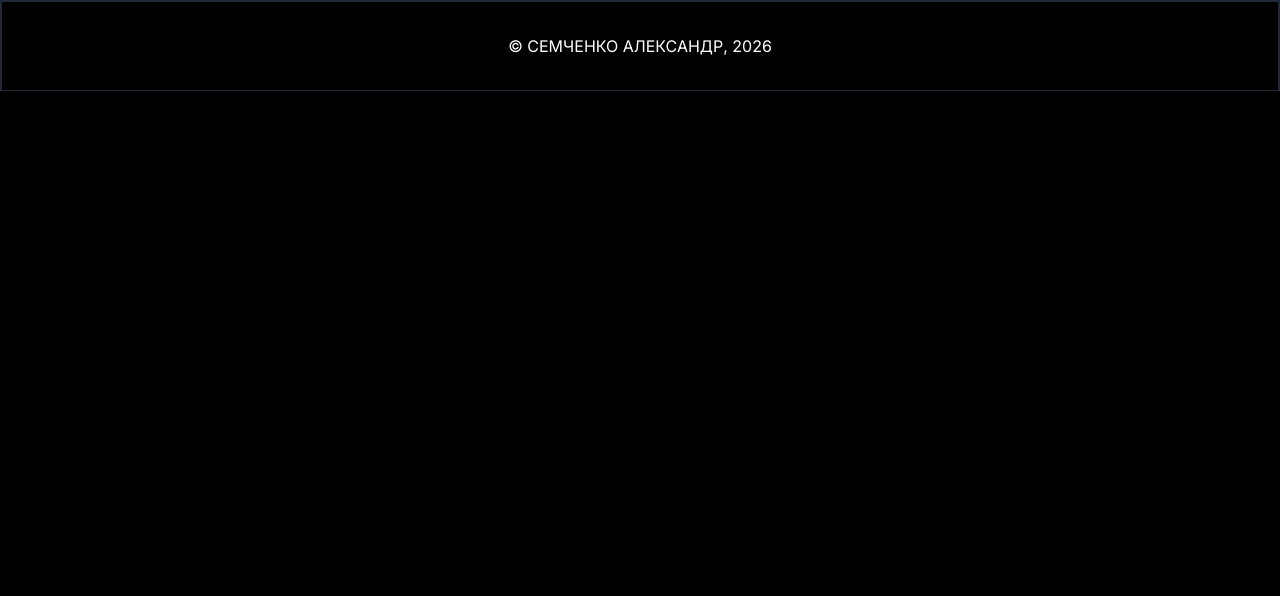
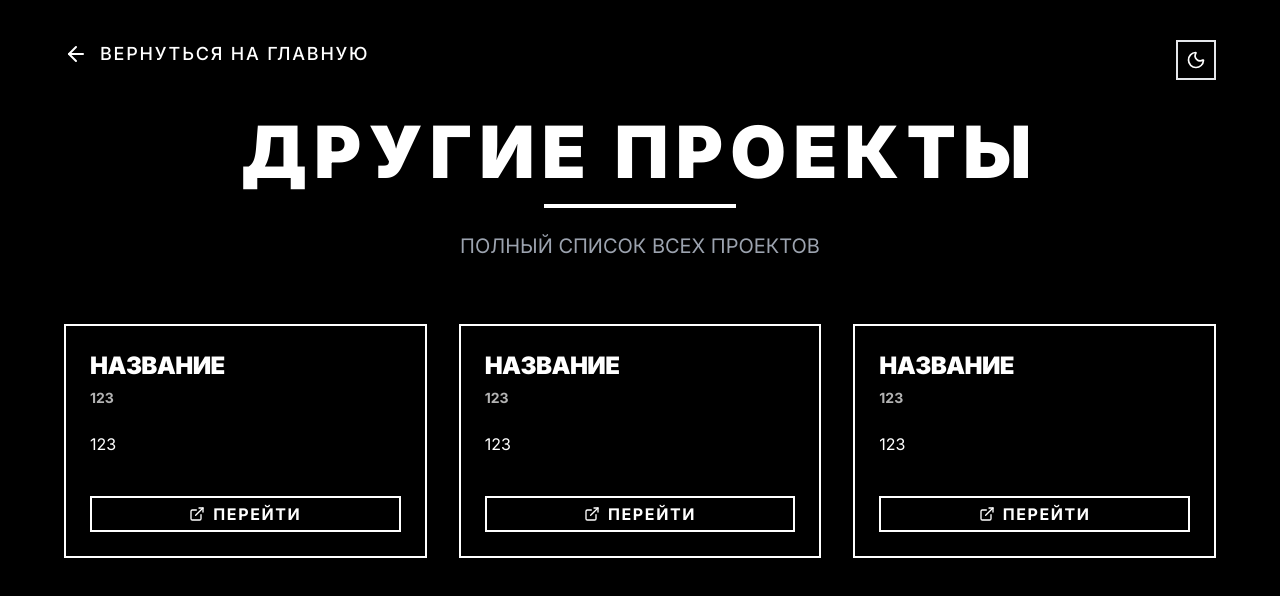
Before and after one commit to reDdboy/My_Lending, a React (Vite) app: page /projects in a window 1280 px wide. Shown: the top 596 px of the page. Built offline with nearby package versions, Linux system fonts and the light colour scheme.

Commit message:
work work

```diff
--- a/src/App.tsx
+++ b/src/App.tsx
@@ -18,7 +18,8 @@ function App() {
                     <Route path="/" element={<Home />} />
 
                     {/* Страница других проектов */}
-                    <Route path="/MoreProject" element={<MoreProject />} />
+                    <Route path="/projects" element={<MoreProject />} />
+                    <Route path="*" element={<Home />} />
                 </Routes>
 
                 {/* Подвал */}
--- a/src/components/Project/Project.tsx
+++ b/src/components/Project/Project.tsx
@@ -62,7 +62,7 @@ function SpotlightCard({ project }: { project: ProjectData }) {
 function Project() {
     const projects: ProjectData[] = [
         {
-            title: "ДОКУМЕНТАЦИЯ ВКОНКТАКТЕ",
+            title: "ДОКУМЕНТАЦИЯ ВКОНТАКТЕ",
             subtitle: "Сайт с документацией",
             description:
                 "Вместе с командой работаем над реализацией и поддержкой Базы Данных «За Христа Пострадавшие» для разных платформ.",
@@ -117,7 +117,7 @@ function Project() {
                                 subtitle: "",
                                 description:
                                     "Здесь собраны все другие разрабатываемые проекты.",
-                                link: "/MoreProject",
+                                link: "/projects",
                                 linkText: "Смотреть",
                                 external: false,
                             }}
--- a/src/pages/MoreProject.tsx
+++ b/src/pages/MoreProject.tsx
@@ -4,7 +4,7 @@ import ThemeToggle from "../components/ThemeToggle/ThemeToggle"
 
 import { SpotlightCard } from "../components/Project/Project"
 
-function MoreProject() {
+export default function MoreProject() {
     const moreProjects = [
         {
             title: "Название",
@@ -67,5 +67,3 @@ function MoreProject() {
         </section>
     );
 }
-
-export default MoreProject;
```
